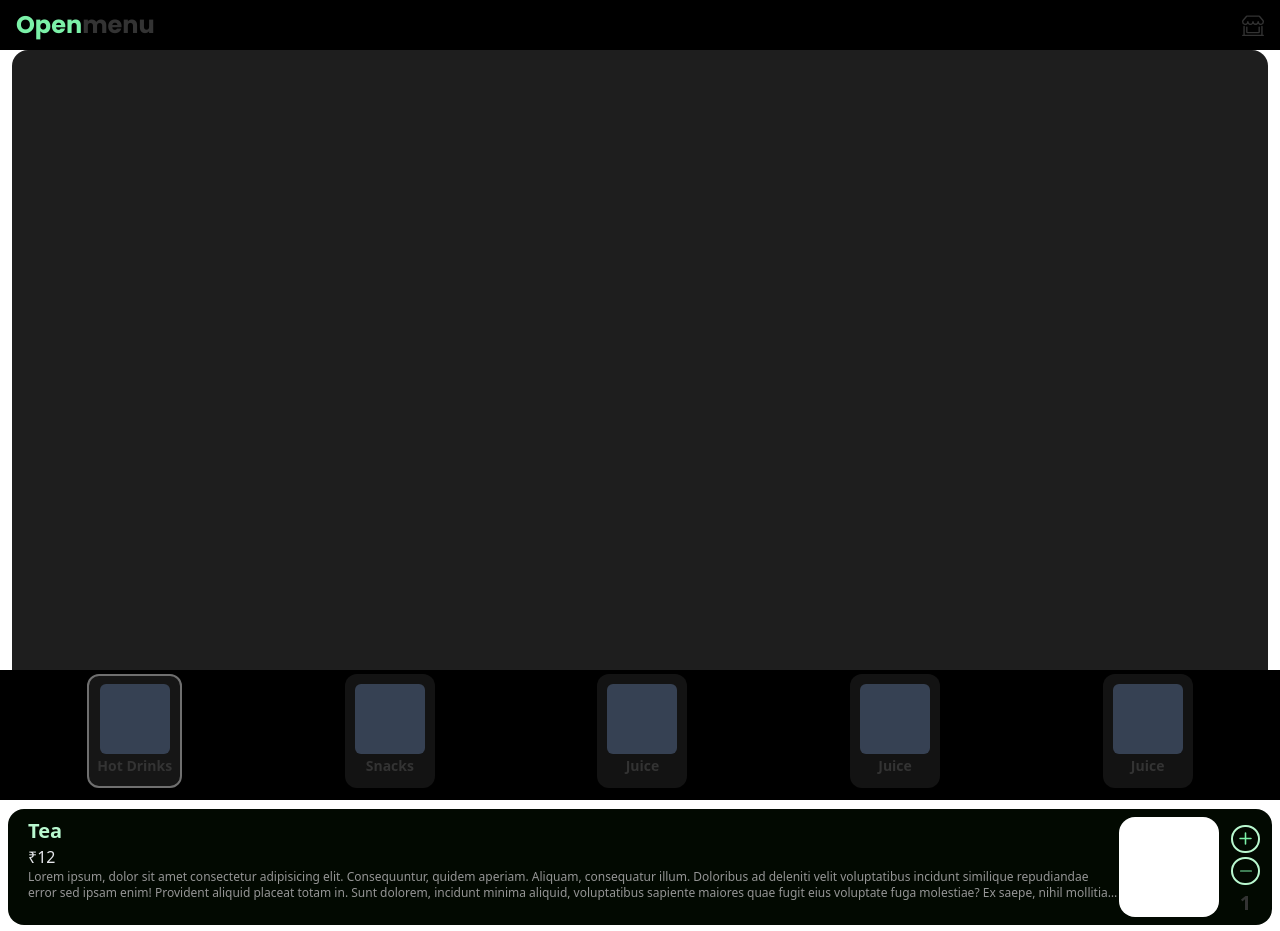
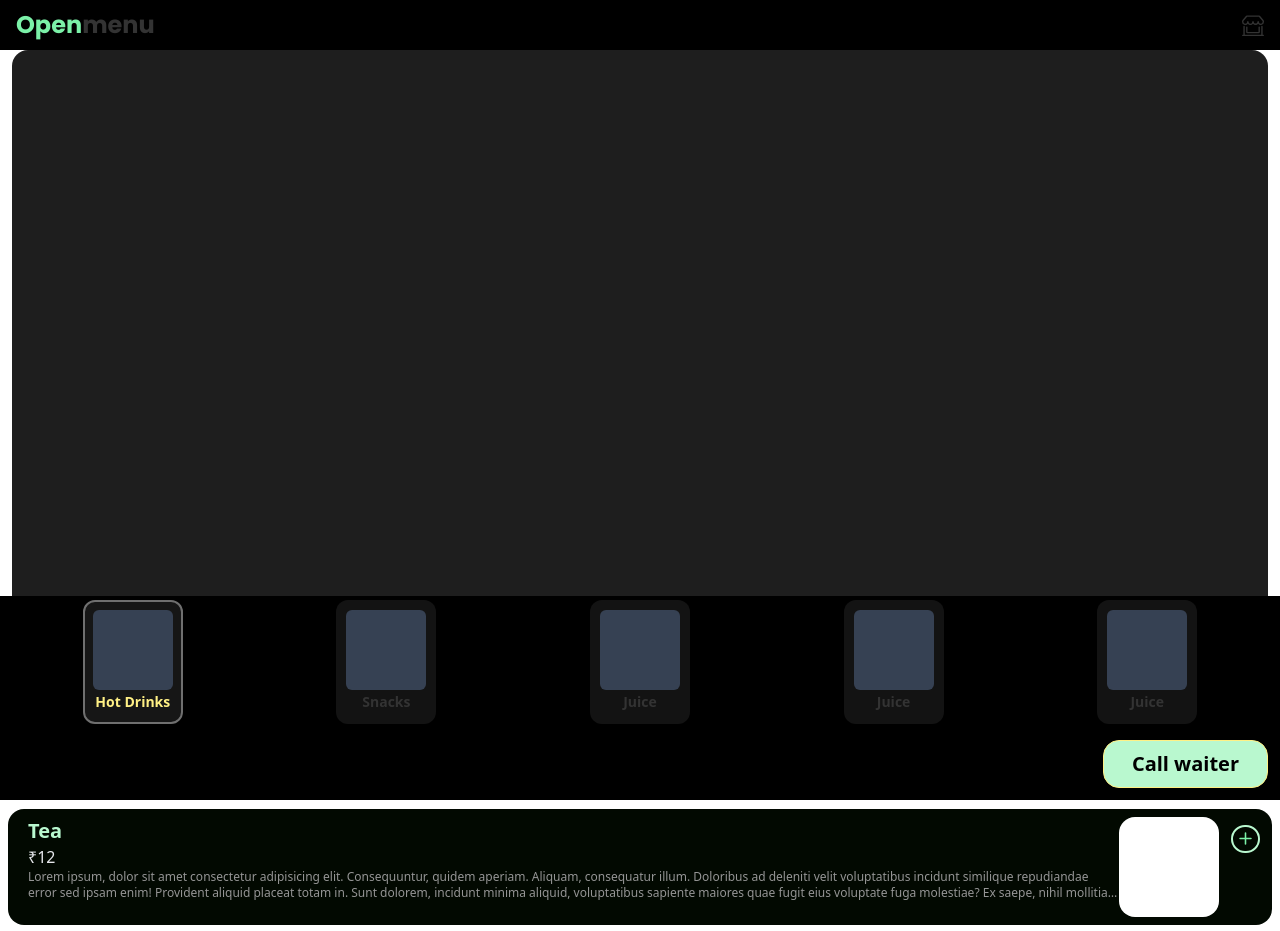
Before and after one commit to me-junaid/openmenu, a React (Vite) app: page / in a window 1280 px wide. Shown: the top 931 px of the page. Built offline with nearby package versions, Linux system fonts and the light colour scheme.

Commit message:
Implementing call waiter feature

```diff
--- a/src/components/HomePage/CategoryFeed.jsx
+++ b/src/components/HomePage/CategoryFeed.jsx
@@ -28,15 +28,16 @@ export const CategoryFeed = () => {
   );
 
   return (
+    <div className="fixed bottom-0 left-0 right-0">
       <div
-      className="fixed bottom-0 left-0 right-0 p-3 pt-1 bg-black flex justify-around gap-3 overflow-x-auto snap-x snap-mandatory"
+        className=" p-3 pt-1 bg-black flex justify-around gap-3 overflow-x-auto snap-x snap-mandatory"
         role="list"
         aria-label="Category feed"
       >
         {items.map((item, index) => {
           const isSelected = index === selectedCategory;
           const baseClasses =
-          "p-2 flex flex-col justify-center items-center rounded-xl snap-center transition-transform duration-150";
+            "p-2 flex flex-col justify-center items-center shrink-0 rounded-xl snap-center transition-transform duration-150";
           const selectedClasses = isSelected
             ? "scale-100 border-2 border-[#6f6f6f] bg-[#161616]"
             : "scale-100 border-2 border-[#6f6f6f00] bg-[#161616]/90";
@@ -52,11 +53,18 @@ export const CategoryFeed = () => {
               onKeyDown={(e) => handleKeyDown(e, index)}
               className={`${baseClasses} ${selectedClasses}`}
             >
-            <div className="bg-gray-700 w-[70px] aspect-square rounded-md" />
-            <div className="font-semibold text-sm my-0.5 text-center">{item.name}</div>
+              <div className="bg-gray-700 w-20 aspect-square rounded-md" />
+              <div className={`${isSelected ? "text-yellow-200" : ""} font-semibold text-sm my-0.5 text-center`}>{item.name}</div>
             </div>
           );
         })}
       </div>
+      <div className="h-16 bg-black flex p-3 pt-1 justify-between">
+        <div className=""></div>
+        <button className="bg-green-200 px-7 text-black border-yellow-200 border  text-xl font-bold rounded-2xl">
+          Call waiter
+        </button>
+      </div>
+    </div>
   );
 };
--- a/src/components/HomePage/ItemFeed.jsx
+++ b/src/components/HomePage/ItemFeed.jsx
@@ -13,7 +13,7 @@ export const ItemFeed = () => {
   return (
     <>
       <h2 className='text-2xl font-bold px-8 text-center'>{categoryName}</h2>
-      <div className='p-2 mt-0 space-y-2 mb-[130px] rounded-2xl'>
+      <div className='p-2 mt-0 space-y-2 mb-[230px] rounded-2xl'>
         {itemsInMenus.map((item, index) => (
           <div key={index} className='bg-[#020901] py-2 pl-5 pr-3 rounded-2xl flex'>
             <div className="grow">
@@ -30,17 +30,20 @@ export const ItemFeed = () => {
                     item.name,
                     "increment"
                   );
+                  console.log(item.selectionCount);
                 }}
               >
                 <Plus height={25} width={25} />
               </div>
 
-              <div className={`${(item.selectionCount > 0) ? "flex" : "hidden"} h-7 min-w-7 ml-3 rounded-full border-2 border-green-200 flex justify-center items-center text-green-300`} onClick={() =>
+              <div className={`${(item.selectionCount > 0) ? "flex" : "hidden"} h-7 min-w-7 ml-3 rounded-full border-2 border-green-200 flex justify-center items-center text-green-300`} onClick={() => {
                 updateSelectionCount(
                   user.categories[selectedCategory].id,
                   item.name,
                   "decrement"
                 )
+                console.log(item.selectionCount);
+              }
               }>
                 <Minus height={25} width={25} />
               </div>
--- a/src/contexts/ItemsContext.jsx
+++ b/src/contexts/ItemsContext.jsx
@@ -14,7 +14,7 @@ export const ItemsProvider = ({ children }) => {
             name: "Tea",
             price: 12,
             img: "Image need to be added",
-            selectionCount: 1
+            selectionCount: 0
           },
           {
             name: "Coffee",
@@ -176,7 +176,7 @@ export const ItemsProvider = ({ children }) => {
 
   const [selectedCategory, setSelectedCategory] = useState(0)
 
-  const [user, setUser] = useState(initailData); // example state
+  const [user, setUser] = useState(initailData);
 
   const updateSelectionCount = (categoryId, itemName, type = "increment") => {
     setUser(prev => ({
```
Lines whose indentation alone changed are shown as unchanged.
